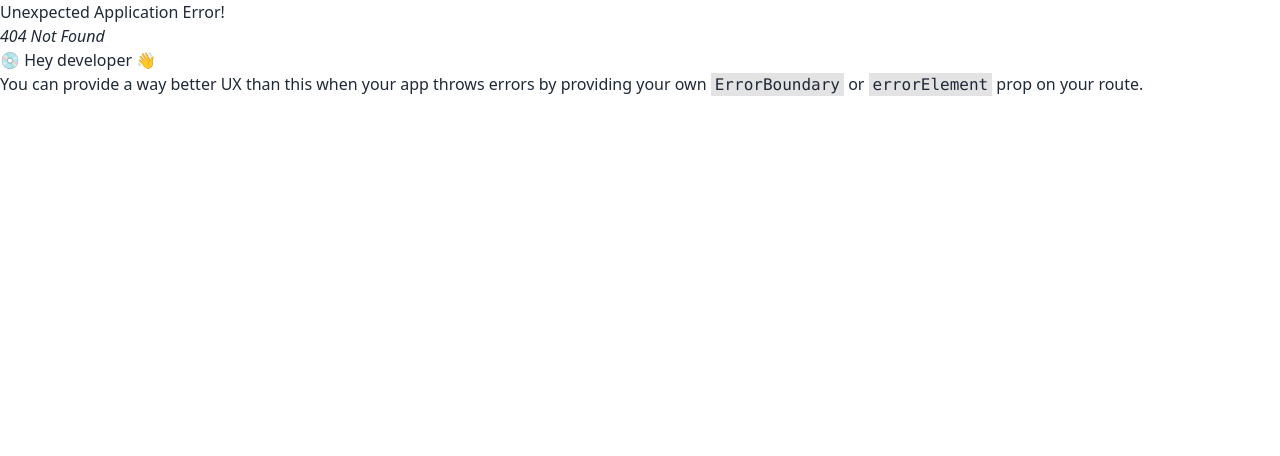
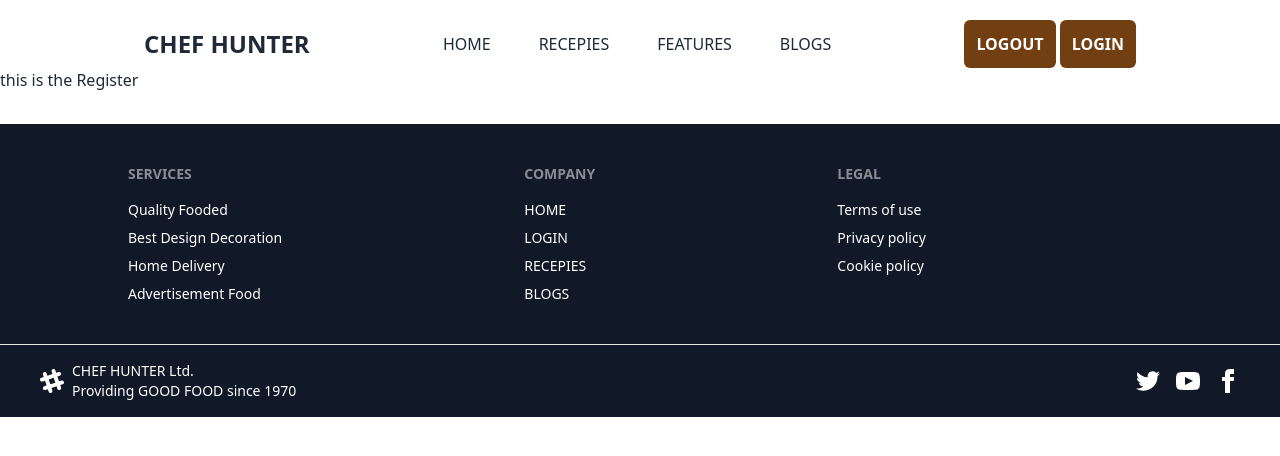
Before and after one commit to jakir540/a10-chef-recipe-hunter-client-side, a React (Vite) app: page /register in a window 1280 px wide. Before the commit this address had no page. Shown: the top 456 px of the page. Built offline with nearby package versions, Linux system fonts and the light colour scheme.

Commit message:
routing setup added

```diff
--- /dev/null
+++ b/src/pages/Register/Register/Register.jsx
@@ -0,0 +1,11 @@
+import React from 'react';
+
+const Register = () => {
+    return (
+        <div>
+            this is the Register
+        </div>
+    );
+};
+
+export default Register;
```
Also changed, not shown: src/routes/Routes.jsx (+48 -15 lines).
